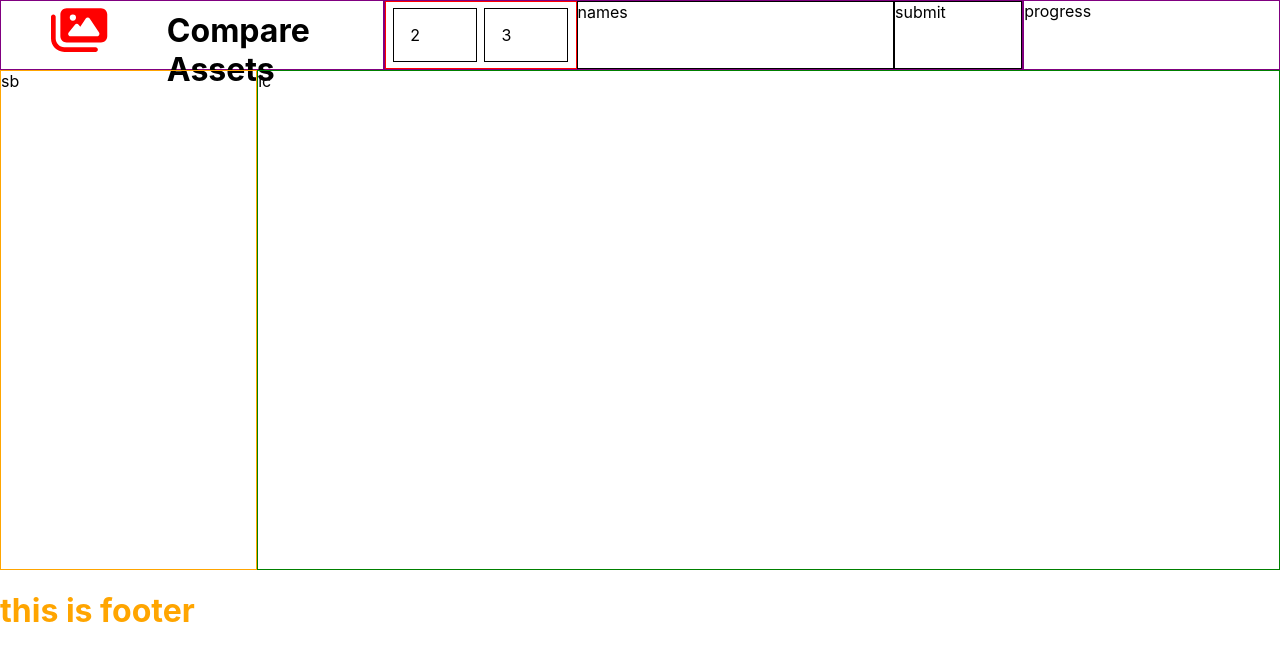
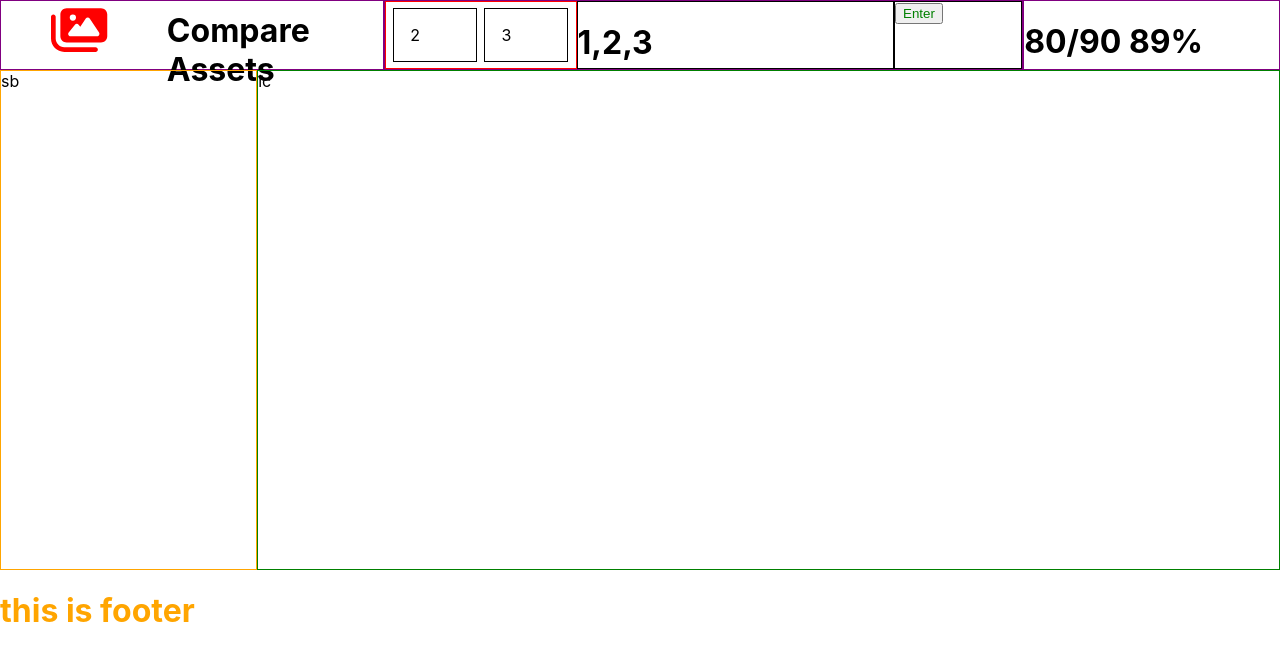
Before and after one commit to j1yang/three-js, a React (Create React App) app in the folder asset-tinder/: page / in a window 1280 px wide. Shown: the top 660 px of the page. Built offline with nearby package versions, Linux system fonts and the light colour scheme.

Commit message:
header components

```diff
--- /dev/null
+++ b/asset-tinder/src/components/button/button.jsx
@@ -0,0 +1,10 @@
+import React from 'react';
+import styles from './button.module.css';
+
+const Button = ({name, onClick}) => (
+      <button className={styles.button} onClick={onClick}>
+        {name}
+      </button>
+  );
+
+export default Button;
--- /dev/null
+++ b/asset-tinder/src/components/button/button.module.css
@@ -0,0 +1,4 @@
+.button{
+  color: green;
+  cursor: pointer;
+}
--- a/asset-tinder/src/components/header/header.jsx
+++ b/asset-tinder/src/components/header/header.jsx
@@ -1,7 +1,14 @@
 import React from 'react';
+import Button from '../button/button';
+import HeaderNumPick from '../headeNumPick/headerNumPick';
+import HeaderColName from '../headerColName/headerColName';
+import HeaderProgress from '../headerProgress/headerProgress';
 import styles from './header.module.css';
 
-const Header = (props) => {
+const Header = ({getColNum}) => {
+
+
+
   return(
     <div className={styles.header}>
       <div className={styles.title}>
@@ -10,18 +17,17 @@ const Header = (props) => {
       </div>
       <div className={styles.settings}>
         <div className={styles.numPic}>
-          <div className={styles.two}>2</div>
-          <div className={styles.three}>3</div>
+          <HeaderNumPick getColNum={getColNum}/>
         </div>
         <div className={styles.colNames}>
-          names
+          <HeaderColName/>
         </div>
         <div className={styles.enter}>
-          submit
+          <Button name={'Enter'}/>
         </div>
       </div>
       <div className={styles.progress}>
-        progress
+        <HeaderProgress/>
       </div>
     </div>
   );
--- a/asset-tinder/src/components/header/header.module.css
+++ b/asset-tinder/src/components/header/header.module.css
@@ -28,24 +28,7 @@
 
 .numPic{
   width: 30%;
-  display: flex;
   border:1px solid red;
-  justify-content: space-evenly;
-}
-
-.two{
-  width: 50px;
-  height: 20px;
-  padding: 1em;
-  margin-top: 6px;
-  border: 1px solid black;
-}
-.three{
-  width: 50px;
-  height: 20px;
-  padding: 1em;
-  margin-top: 6px;
-  border: 1px solid black;
 }
 
 .colNames{
--- /dev/null
+++ b/asset-tinder/src/components/headerColName/headerColName.jsx
@@ -0,0 +1,10 @@
+import React from 'react';
+
+const HeaderColName = ({numCol}) => {
+
+  return(
+    <h1>1,2,3</h1>
+  );
+};
+
+export default HeaderColName;
--- /dev/null
+++ b/asset-tinder/src/components/headerProgress/headerProgress.jsx
@@ -0,0 +1,10 @@
+import React from 'react';
+
+const HeaderProgress = (props) => {
+
+  return(
+    <h1>80/90  89%</h1>
+  );
+};
+
+export default HeaderProgress;
```
Also changed, not shown: asset-tinder/src/components/headerColName/headerColName.module.css (added), asset-tinder/src/components/headerProgress/headerProgress.module.css (added).
